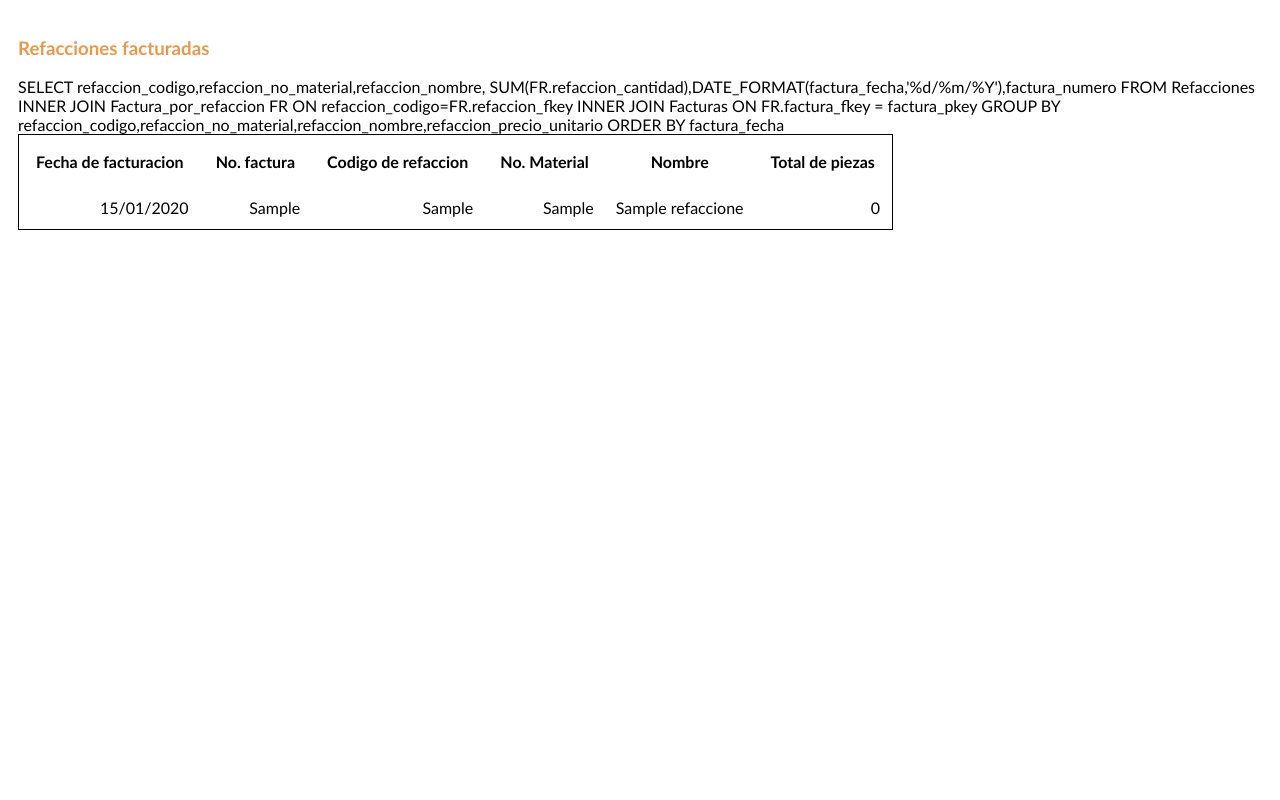
After one commit to annie60/base_munck, a PHP site: page /ver_refaccion.php in a window 1280 px wide. The commit adds this page. Run offline with PHP 8.4, Linux system fonts and the light colour scheme; tables that the repository leaves empty or names only in its code hold one stand-in row (values such as "Sample post").

Commit message:
Nuevo reporte

```diff
--- a/consulta_factura.php
+++ b/consulta_factura.php
@@ -88,7 +88,7 @@ include_once 'consulta.inc.php';
             <div class="left">
                 <h4>Servicios</h4>
                 <?php
-                    $stmtServicio = $mysqli->prepare("SELECT servicio_codigo,servicio_descripcion,servicio_precio_unitario,servicio_cantidad
+                    $stmtServicio = $mysqli->prepare("SELECT servicio_codigo,servicio_descripcion,servicio_precio,servicio_cantidad
                     FROM Servicios INNER JOIN ".$relacion."_por_servicio ON servicio_codigo=servicio_fkey WHERE ".$nombreCampo."_fkey = ?");
                     echo $mysqli->error;
                     $stmtServicio->bind_param('i',$basicos[$indiceFactura][0]);
--- a/funciones.js
+++ b/funciones.js
@@ -274,7 +274,7 @@
             "<td><input type='text' value='"+identificadorLocal+"' /></td>"+
             "<td><input type='text' value='"+nombre+"' /></td>"+
             "<td><input type='text' value='1' name='cantidades2[]' onchange='recalcula(this.value,"+precio+",\""+identificadorLocal+"\")' /></td>"+
-            "<td><input type='text' class='totales' id='total"+identificadorLocal+"' value='"+precio+"' onchange='calculaTotal()'/></td>"+
+            "<td><input type='text' name='totales2[]' class='totales' id='total"+identificadorLocal+"' value='"+precio+"' onchange='calculaTotal()'/></td>"+
             "</tr></table>"+
             "<input type='hidden' name='servicios[]' value='"+identificadorLocal+"'/>";
             var modal = document.getElementById('nuevoServicio');
--- a/index.php
+++ b/index.php
@@ -42,6 +42,7 @@
         <a href="consulta_refaccion.php" target="pages">Refacciones facturadas</a>
         <a href="consulta_servicio.php" target="pages">Servicios facturados</a>
         <a href="consulta_ventas.php" target="pages">Ventas diarias</a>
+        <a href="consulta_ventas_cliente.php" target="pages">Ventas por cliente</a>
      </div>
      </div>
 
--- /dev/null
+++ b/ver_refaccion.php
@@ -0,0 +1,80 @@
+<?php
+include_once '_includes/db_connect.php';
+$condicion="";
+$valor3="";
+$valor4="";
+
+if( !empty($_GET['cliente'])){
+            $valor3=$_GET['cliente'];
+            if(empty($condicion)){
+                $condicion.= " WHERE cliente_fkey= ".$valor3."";
+            }else{
+                $condicion.= " AND cliente_fkey = ".$valor3."";
+            }
+}
+if( !empty($_GET['fecha'])){
+            $valor4=$_GET['fecha'];
+            if(empty($condicion)){
+                $condicion.= " WHERE factura_fecha LIKE '".$valor4."%'";
+            }else{
+                $condicion.= " AND factura_fecha LIKE '".$valor4."%'";
+            }
+}
+?>
+<html>
+    <link rel="stylesheet" href="../css/munck.css" type="text/css">
+    <body>
+
+        <div class="left">
+
+        <h3>Refacciones facturadas</h3>
+        <table style="border:1px solid black;">
+
+            <tr >
+                <th>Fecha de facturacion</th>
+                <th>No. factura</th>
+                <th>Codigo de refaccion</th>
+                <th>No. Material</th>
+                <th>Nombre</th>
+                <th>Total de piezas</th>
+            </tr>
+        <?php
+        global $mysqli;
+        $stmtLook=$mysqli->prepare("SELECT refaccion_codigo,refaccion_no_material,refaccion_nombre,
+        SUM(FR.refaccion_cantidad),DATE_FORMAT(factura_fecha,'%d/%m/%Y'),factura_numero
+        FROM Refacciones INNER JOIN Factura_por_refaccion FR ON refaccion_codigo=FR.refaccion_fkey
+        INNER JOIN Facturas ON FR.factura_fkey = factura_pkey".$condicion."
+        GROUP BY refaccion_codigo,refaccion_no_material,refaccion_nombre,refaccion_precio_unitario
+        ORDER BY factura_fecha");
+        echo $mysqli->error;
+        echo "SELECT refaccion_codigo,refaccion_no_material,refaccion_nombre,
+        SUM(FR.refaccion_cantidad),DATE_FORMAT(factura_fecha,'%d/%m/%Y'),factura_numero
+        FROM Refacciones INNER JOIN Factura_por_refaccion FR ON refaccion_codigo=FR.refaccion_fkey
+        INNER JOIN Facturas ON FR.factura_fkey = factura_pkey".$condicion."
+        GROUP BY refaccion_codigo,refaccion_no_material,refaccion_nombre,refaccion_precio_unitario
+        ORDER BY factura_fecha";
+        $stmtLook->bind_result($codigo,$material,$descripcion,$precio,$fecha,$numero_factura);
+        $stmtLook->execute();
+        while($stmtLook->fetch()):
+        ?>
+            <tr >
+            <td><?=$fecha?></td>
+            <td><?=$numero_factura?></td>
+            <td>
+            <?=$codigo?></td>
+            <td><?=$material?></td>
+            <td>
+            <?=$descripcion?></td>
+            <td>
+            <?=$precio?></td>
+            </tr>
+        <?php
+        endwhile;
+        ?>
+        </table>
+
+
+    </div>
+
+</body>
+</html>
```
Also changed, not shown: consulta_refaccion.php (+4 -4 lines), consulta_ventas_cliente.php (+10 -9 lines), new.inc.php (+5 -4 lines).
